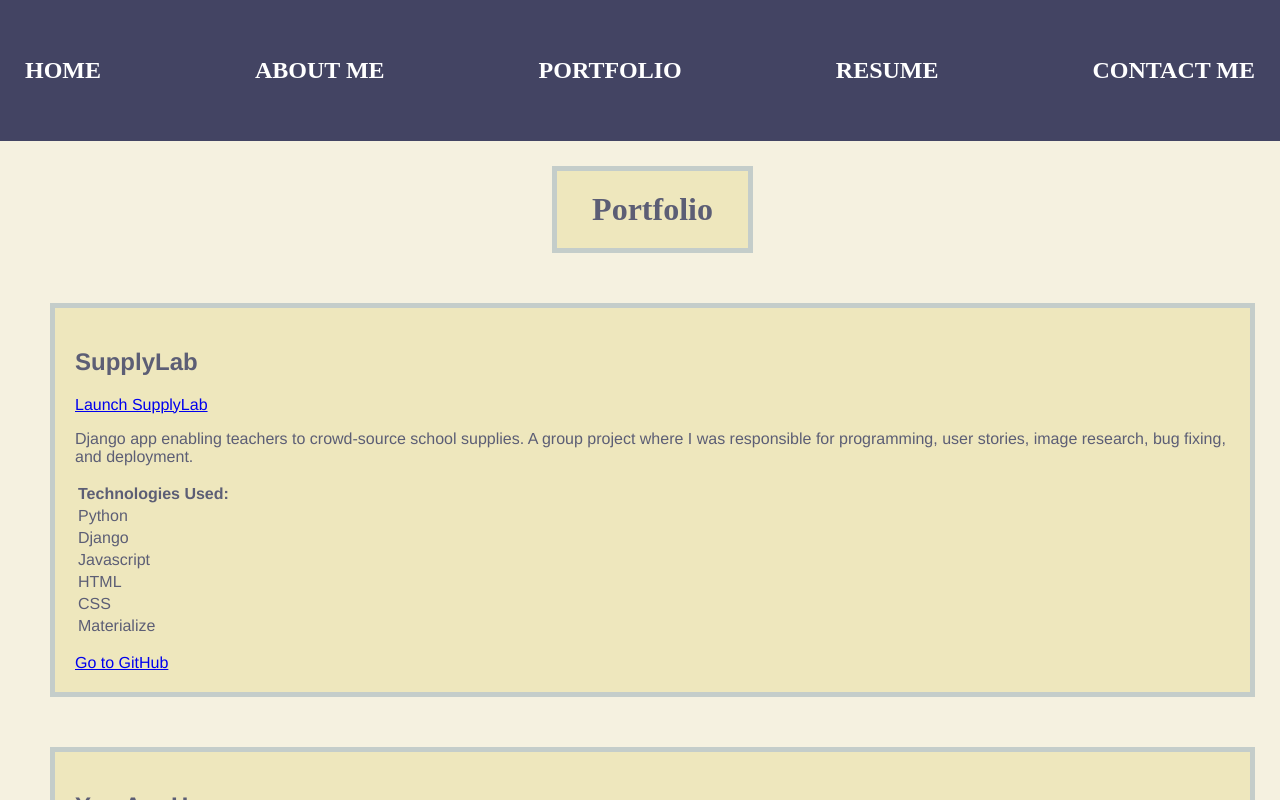
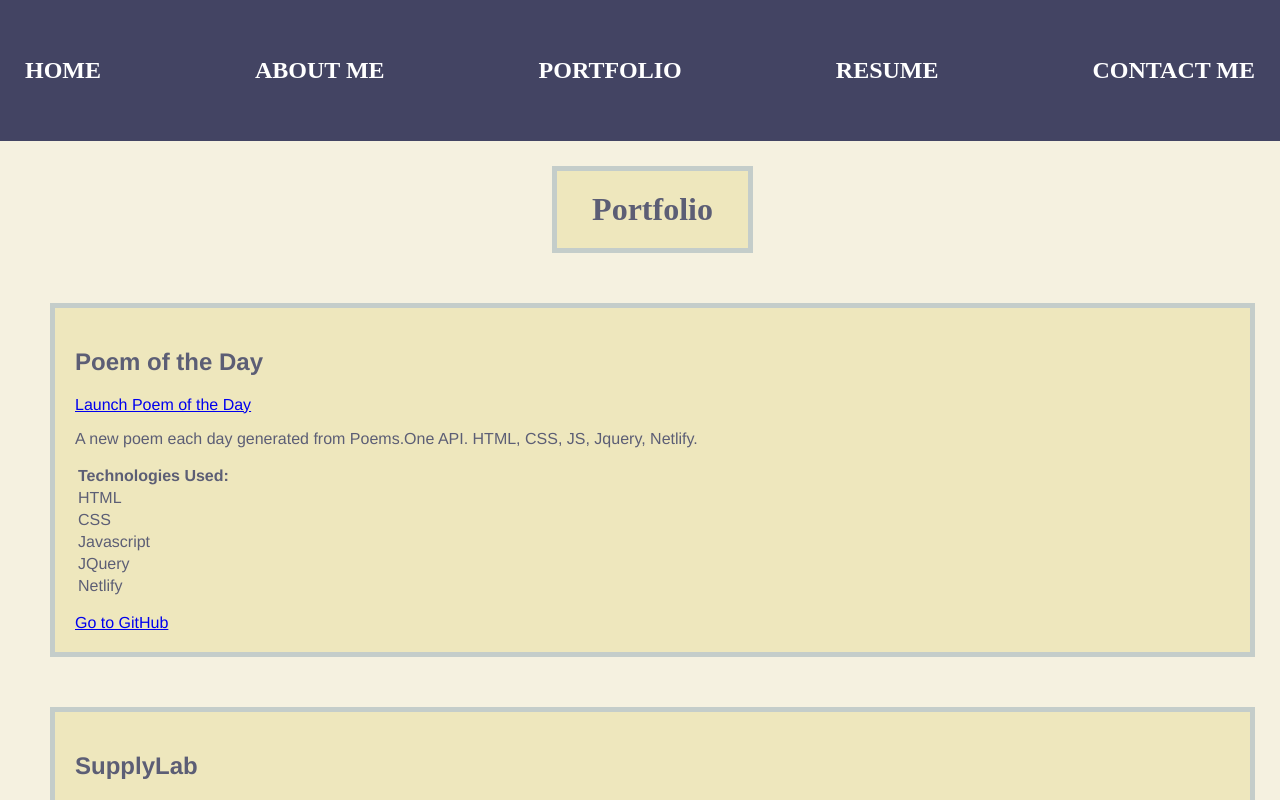
Before and after one commit to kepackard/portfolio-frontend, a React (Create React App) app: page /portfolio in a window 1280 px wide. Shown: the top 800 px of the page. Built offline with nearby package versions, Linux system fonts and the light colour scheme; a web font is replaced by a local one.

Commit message:
Adds new project

```diff
--- a/src/pages/Portfolio.js
+++ b/src/pages/Portfolio.js
@@ -2,8 +2,26 @@ function Portfolio(props) {
     return (
         <div className="port-wrapper">
             <h1 className="portfolio">Portfolio</h1>
-            <div className="Project4">
-                <div className="proj-box">
+                <div className="Project5">
+                    <div className="proj-box">
+                        <h2 classname="proj-name">Poem of the Day</h2>
+                        <a href="https://poemoftheday.netlify.app/" target="_blank" rel="noreferrer" alt="app link">Launch Poem of the Day</a>
+                        <p>A new poem each day generated from Poems.One API. HTML, CSS, JS, Jquery, Netlify.</p>
+                        <p>
+                            <table>
+                                <tr><th>Technologies Used:</th></tr>
+                                <tr><td>HTML</td></tr>
+                                <tr><td>CSS</td></tr>
+                                <tr><td>Javascript</td></tr>
+                                <tr><td>JQuery</td></tr>
+                                <tr><td>Netlify</td></tr>
+                            </table>
+                        </p>
+                        <a href="https://github.com/kepackard/poetry-api" target="_blank" rel="noreferrer" alt="app link">Go to GitHub</a>
+                    </div>
+                </div>
+                <div className="Project4">
+                    <div className="proj-box">
                     <h2 classname="proj-name">SupplyLab</h2>
                     <a href="https://supplylab.herokuapp.com/" target="_blank" rel="noreferrer" alt="app link">Launch SupplyLab</a>
                     <p>Django app enabling teachers to crowd-source school supplies. A group project where I was responsible for programming, user stories, image research, bug fixing, and deployment.</p>
--- a/src/styles.scss
+++ b/src/styles.scss
@@ -195,6 +195,7 @@ body {
   grid-template-rows: auto;
   grid-template-areas:
     '. . Portfolio . . '
+    'Project5 Project5 Project5 Project5 Project5'
     'Project4 Project4 Project4 Project4 Project4'
     'Project3 Project3 Project3 Project3 Project3'
     'Project2 Project2 Project2 Project2 Project2'
@@ -210,6 +211,14 @@ body {
   padding: 20px;
   margin: 25px;
   text-align: center;
+}
+
+.Project5 {
+  grid-area: Project5;
+  border: 5px solid $greysea;
+  padding: 20px;
+  margin: 25px;
+  background-color: $vanilla;
 }
 
 .Project4 {
```
